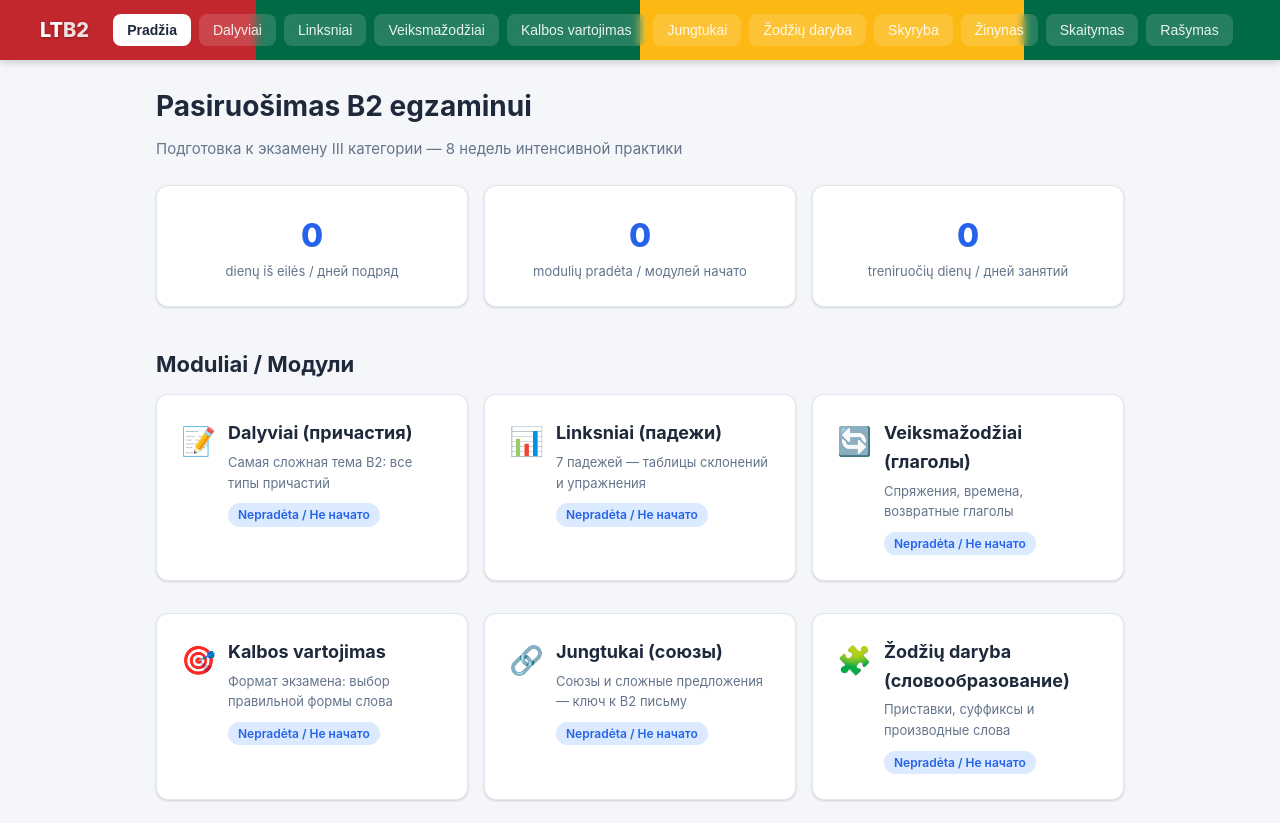
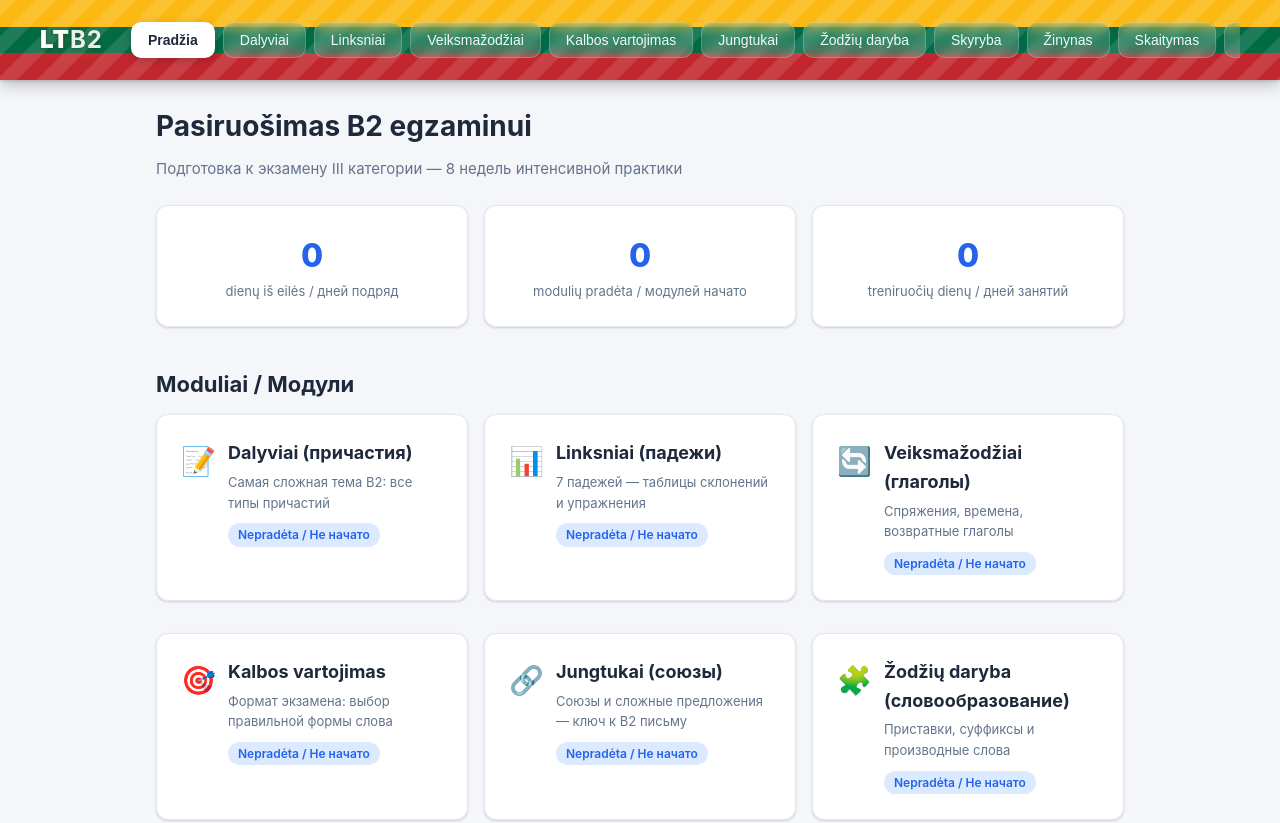
Before and after one commit to vpmanager/LTB2, a plain HTML site: page index.html in a window 1280 px wide. Shown: the top 823 px of the page. Drawn offline with Linux system fonts and the light colour scheme.

Commit message:
Vertical Lithuanian flag gradient on header, taller nav, shimmer + glow animations
Made-with: Cursor

```diff
--- a/index.html
+++ b/index.html
@@ -29,13 +29,30 @@ body { font-family: -apple-system, BlinkMacSystemFont, 'Segoe UI', Roboto, sans-
 .hidden { display:none !important; }
 
 /* NAV */
-nav { background:linear-gradient(90deg, #C1272D 0%, #C1272D 20%, #006A44 20%, #006A44 50%, #FDB913 50%, #FDB913 80%, #006A44 80%, #006A44 100%); padding:0 24px; position:sticky; top:0; z-index:100; box-shadow:0 2px 8px rgba(0,0,0,.2); }
-nav .nav-inner { max-width:1200px; margin:0 auto; display:flex; align-items:center; gap:8px; height:60px; overflow-x:auto; }
-nav .logo { font-weight:800; font-size:20px; color:#fff; margin-right:16px; white-space:nowrap; cursor:pointer; text-shadow:0 1px 3px rgba(0,0,0,.3); }
-nav .logo span { color:rgba(255,255,255,.85); }
-nav button { background:rgba(255,255,255,.15); border:none; padding:8px 14px; border-radius:8px; cursor:pointer; font-size:14px; color:rgba(255,255,255,.9); white-space:nowrap; transition:.15s; font-weight:500; backdrop-filter:blur(4px); }
-nav button:hover { background:rgba(255,255,255,.3); color:#fff; }
-nav button.active { background:#fff; color:#1e293b; font-weight:700; }
+@keyframes flagShimmer {
+  0% { background-position:0% 0%; }
+  50% { background-position:100% 100%; }
+  100% { background-position:0% 0%; }
+}
+@keyframes logoGlow {
+  0%,100% { text-shadow:0 1px 4px rgba(0,0,0,.3), 0 0 20px rgba(253,185,19,.0); }
+  50% { text-shadow:0 1px 4px rgba(0,0,0,.3), 0 0 25px rgba(253,185,19,.4); }
+}
+nav {
+  background:
+    linear-gradient(135deg, rgba(255,255,255,.12) 25%, transparent 25%, transparent 50%, rgba(255,255,255,.12) 50%, rgba(255,255,255,.12) 75%, transparent 75%),
+    linear-gradient(180deg, #FDB913 0%, #FDB913 33.33%, #006A44 33.33%, #006A44 66.66%, #C1272D 66.66%, #C1272D 100%);
+  background-size:40px 40px, 100% 100%;
+  animation:flagShimmer 8s ease infinite;
+  padding:0 24px; position:sticky; top:0; z-index:100;
+  box-shadow:0 4px 16px rgba(0,0,0,.25), 0 1px 4px rgba(0,0,0,.15);
+}
+nav .nav-inner { max-width:1200px; margin:0 auto; display:flex; align-items:center; gap:8px; height:80px; overflow-x:auto; }
+nav .logo { font-weight:900; font-size:24px; color:#fff; margin-right:20px; white-space:nowrap; cursor:pointer; animation:logoGlow 3s ease-in-out infinite; letter-spacing:1px; }
+nav .logo span { color:rgba(255,255,255,.9); font-weight:700; }
+nav button { background:rgba(255,255,255,.15); border:1px solid rgba(255,255,255,.2); padding:9px 16px; border-radius:10px; cursor:pointer; font-size:14px; color:rgba(255,255,255,.95); white-space:nowrap; transition:all .2s ease; font-weight:500; backdrop-filter:blur(6px); }
+nav button:hover { background:rgba(255,255,255,.3); color:#fff; transform:translateY(-1px); box-shadow:0 4px 12px rgba(0,0,0,.15); }
+nav button.active { background:#fff; color:#1e293b; font-weight:700; box-shadow:0 2px 8px rgba(0,0,0,.2); border-color:transparent; }
 
 /* MAIN */
 main { max-width:1000px; margin:0 auto; padding:24px 16px 80px; }
@@ -153,8 +170,9 @@ h3 { font-size:18px; margin-bottom:8px; }
   main { padding:16px 10px 60px; }
   h1 { font-size:22px; }
   .card { padding:16px; }
-  nav .nav-inner { gap:4px; }
+  nav .nav-inner { gap:4px; height:68px; }
   nav button { padding:6px 10px; font-size:13px; }
+  nav .logo { font-size:20px; }
 }
 </style>
 </head>
```
